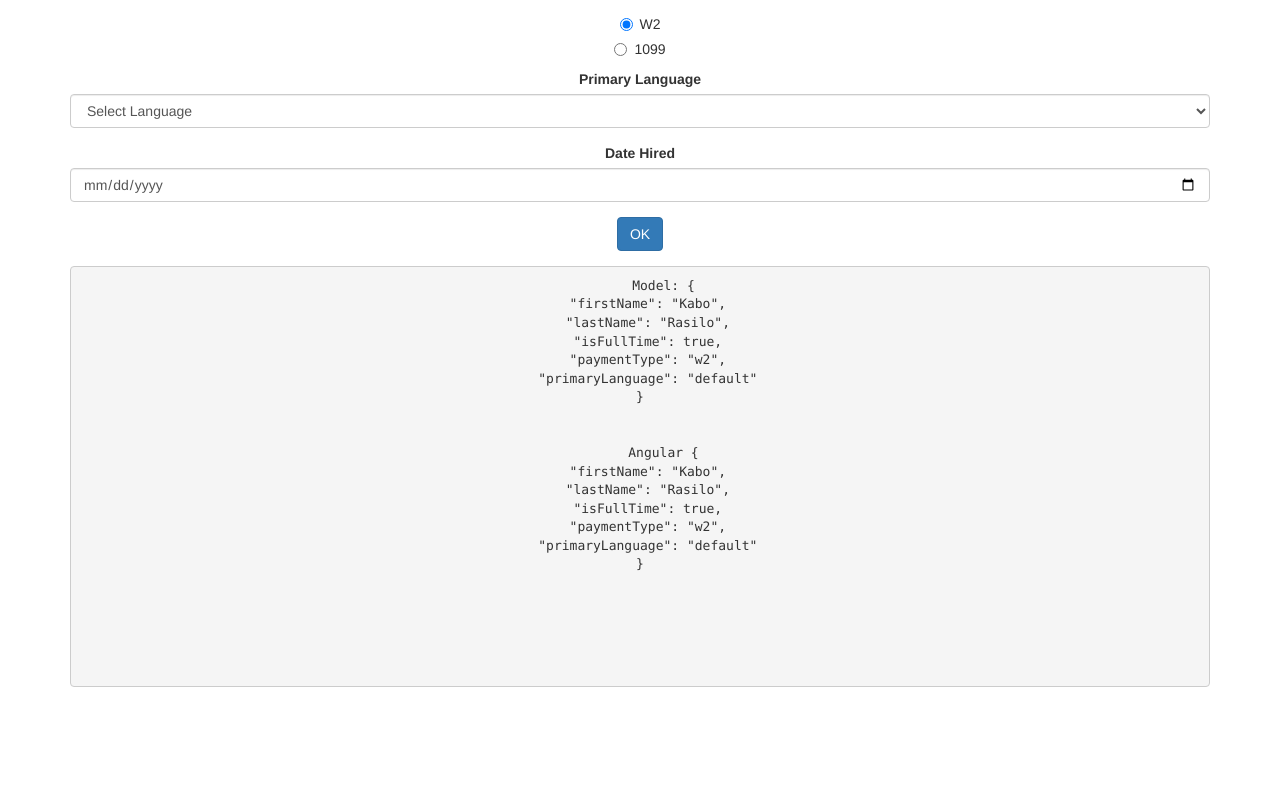
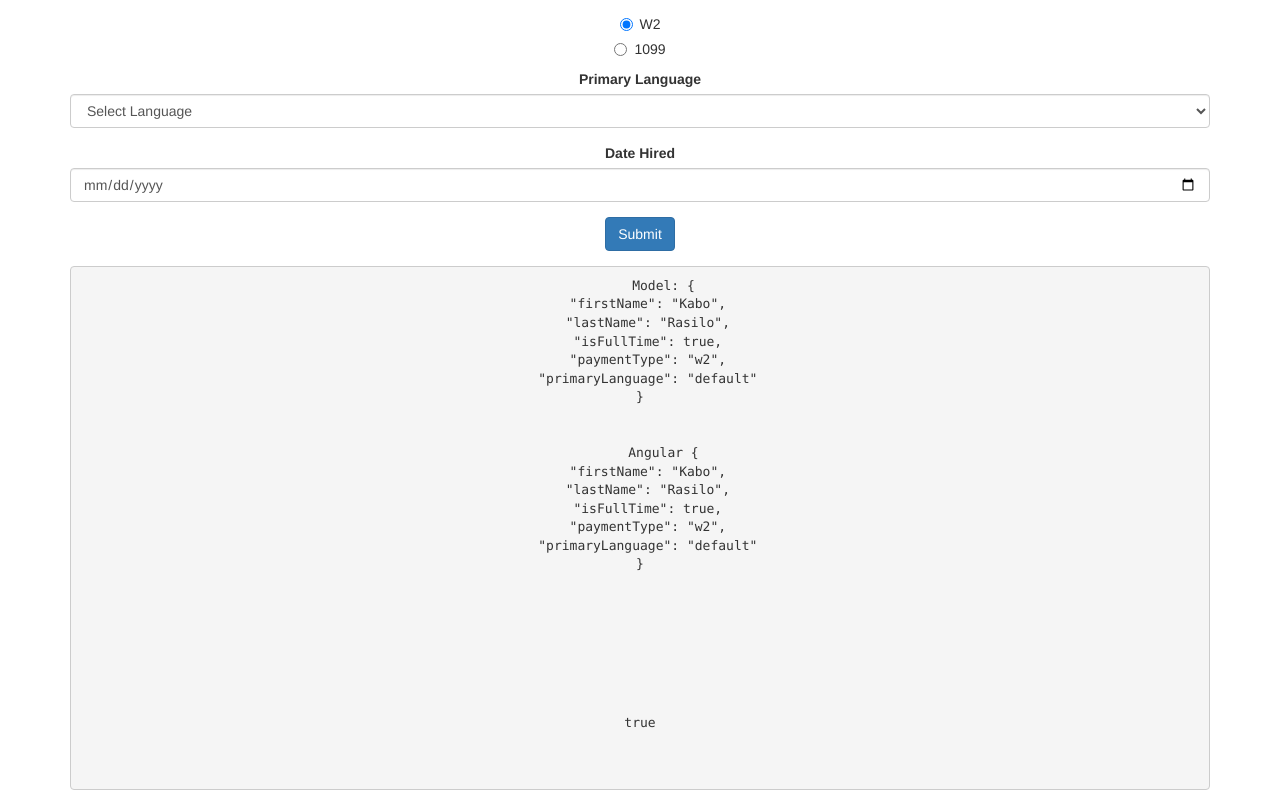
Before and after one commit to MrDHiggins/angular-forms-seed, an Angular app: page / in a window 1280 px wide. Shown: the part 255-1055 px from the top of the page. Before the commit the page ends 952 px from the top, so only its background shows below. Built offline with nearby package versions, Linux system fonts and the light colour scheme.

Commit message:
disabling the submit button

```diff
--- a/src/app/components/form-basics/form-basics.component.html
+++ b/src/app/components/form-basics/form-basics.component.html
@@ -45,7 +45,7 @@
       <input type="date" class="form-control">
     </div>
     <div class="form-group">
-      <button class="btn btn-primary">OK</button>
+      <button class="btn btn-primary" [disabled]="form.invalid && form.pristine">Submit</button>
     </div>
     <pre>
       Model: {{model | json}}
@@ -53,6 +53,8 @@
       Angular {{form.value | json}}
       <br>
       <p>{{firstName.className}}</p>
+      <br>
+      <p>{{form.valid}}</p>
     </pre>
   </form>
 </div>
```
